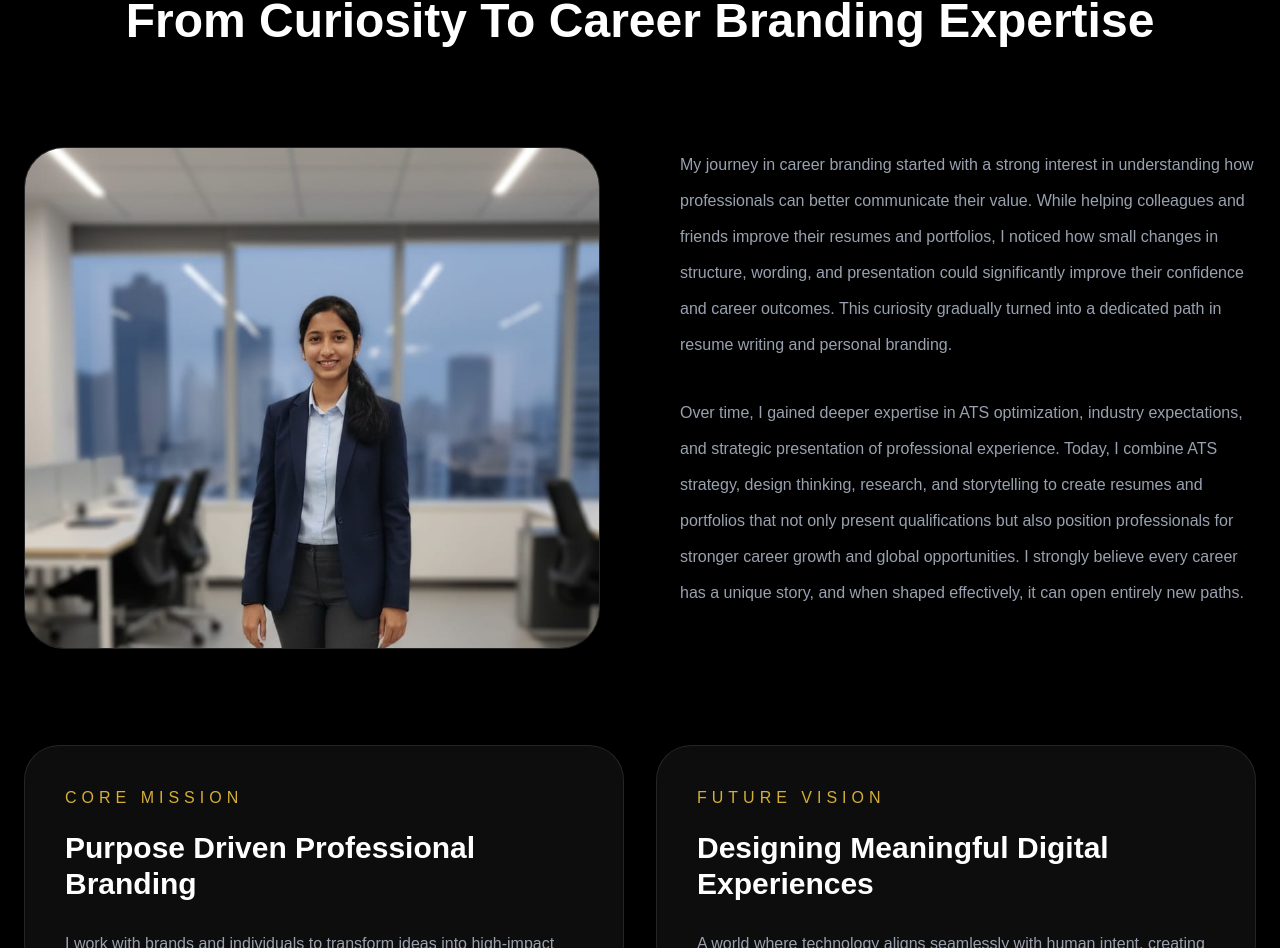
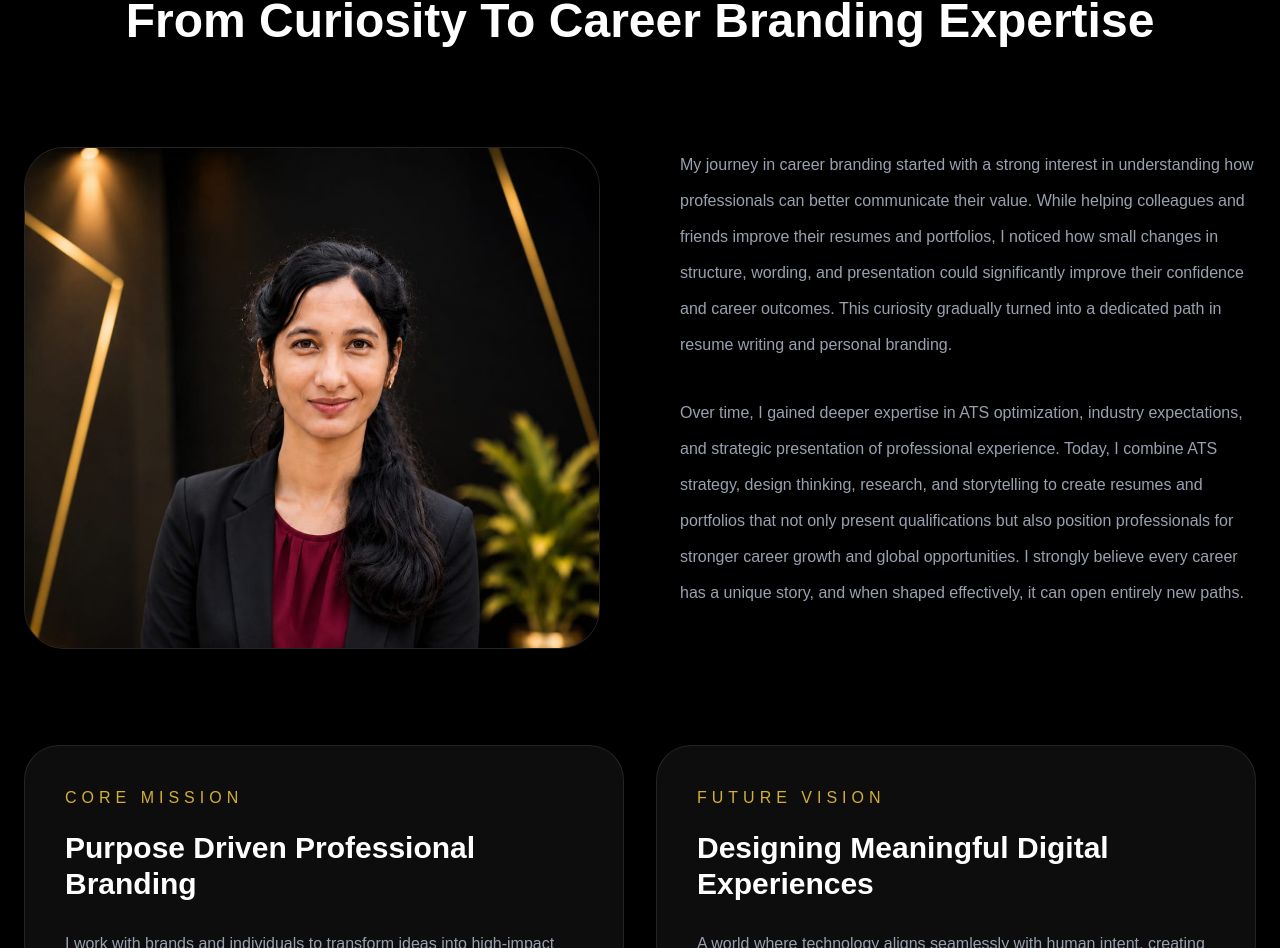
Before and after one commit to Krishnakumarisimha/krishna-kumari-portfolio, a Next.js app: page / in a window 1280 px wide. Shown: the part 1921-2869 px from the top of the page. Built offline with nearby package versions, Linux system fonts and the light colour scheme.

Commit message:
portfolio updated

```diff
--- a/app/page.tsx
+++ b/app/page.tsx
@@ -152,7 +152,7 @@ export default function Home() {
             <div className="sticky top-32">
               <div className="rounded-[40px] overflow-hidden border border-white/10 bg-white/5 backdrop-blur-xl">
                 <img
-                  src="/profile.png.jpg"
+                  src="/profile.jpg"
                   alt="Krishna Kumari"
                   className="w-full h-[500px] object-cover object-top"
                 />
```
Also changed, not shown: public/profile.jpg (added).
